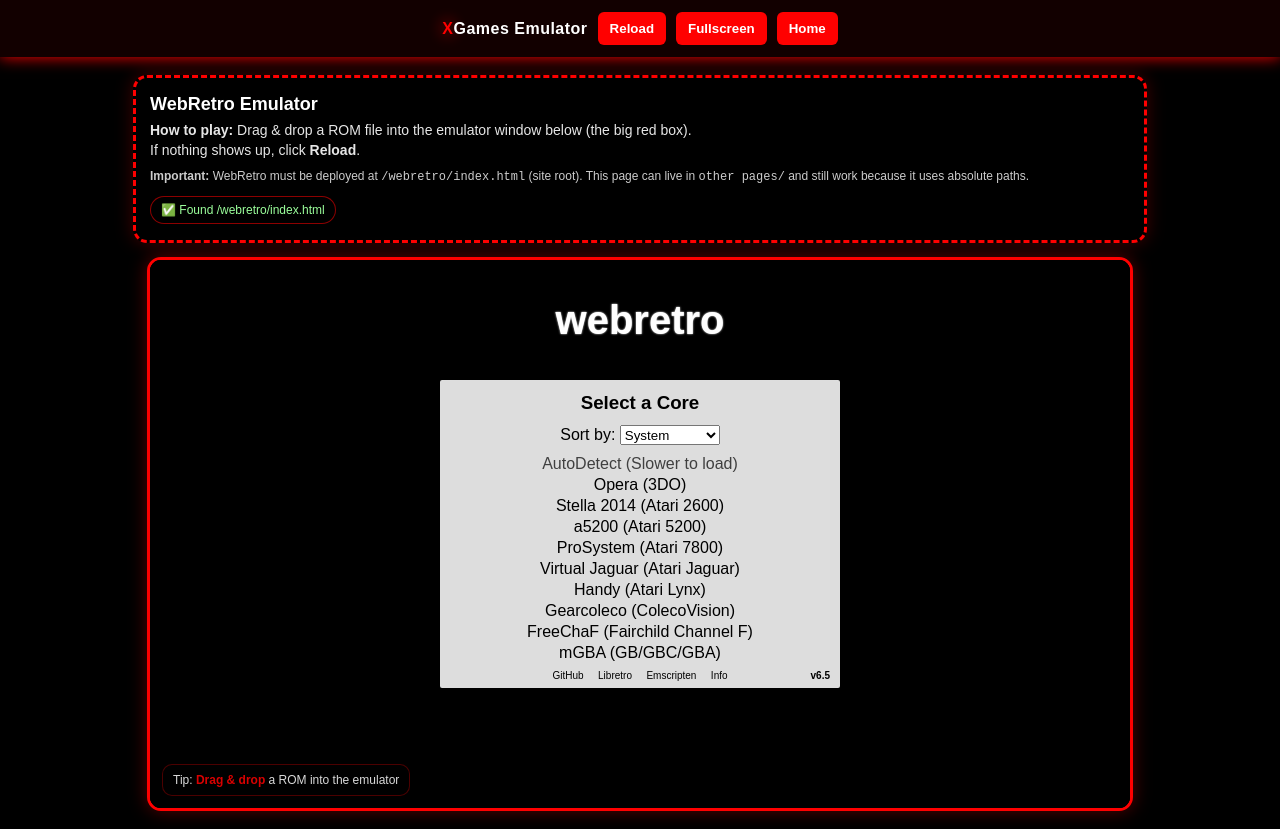
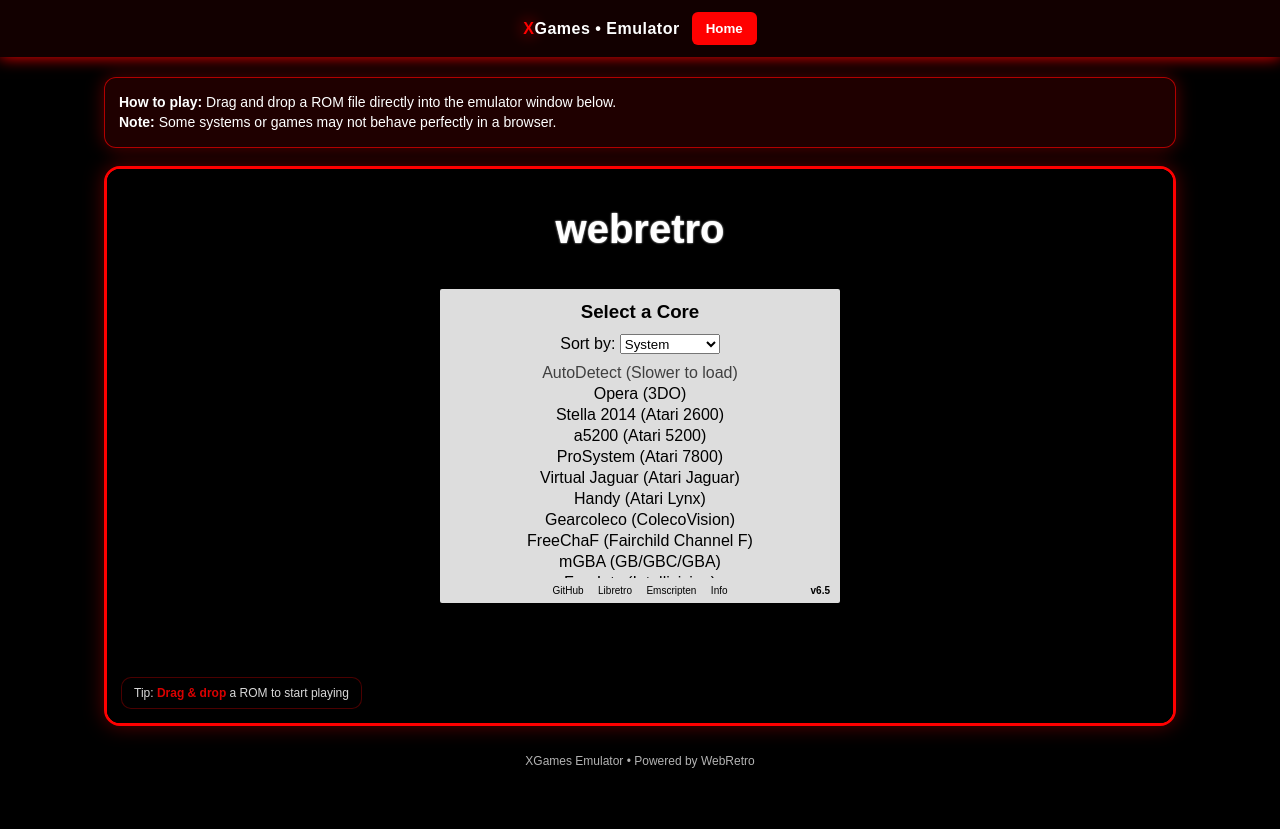
Before and after one commit to Ketchupsupercool/XGames, a website: page other pages/emulator.html in a window 1280 px wide. After the commit the page ends 808 px from the top, so only its background shows below. Drawn offline with Linux system fonts and the light colour scheme; no server answers.

Commit message:
Update emulator.html

```diff
--- a/other pages/emulator.html
+++ b/other pages/emulator.html
@@ -1,60 +1,97 @@
 <!DOCTYPE html>
 <html lang="en">
 <head>
-  <meta charset="utf-8" />
-  <title>Emulator - XGames</title>
+  <meta charset="UTF-8" />
+  <title>Emulator • XGames</title>
   <meta name="viewport" content="width=device-width, initial-scale=1.0"/>
 
   <style>
-    body { margin:0; background:#000; color:#fff; font-family:Arial,sans-serif; text-align:center; overflow:hidden; }
+    :root{
+      --x-red:#ff0000;
+      --border: rgba(255,0,0,0.65);
+      --glow: rgba(255,0,0,0.35);
+    }
+
+    *{ box-sizing:border-box; }
+
+    body{
+      margin:0;
+      font-family: Arial, sans-serif;
+      color:#fff;
+      background:#000;
+      overflow-y:auto;
+    }
+
     a{ color:inherit; text-decoration:none; }
 
     .topbar{
-      position:sticky; top:0; z-index:10;
+      position:sticky;
+      top:0;
+      z-index:10;
       background:rgba(20,0,0,0.95);
       padding:12px 10px;
-      box-shadow:0 0 15px red;
-      display:flex; gap:10px; justify-content:center; align-items:center; flex-wrap:wrap;
+      box-shadow:0 0 15px var(--x-red);
+      display:flex;
+      gap:12px;
+      justify-content:center;
+      align-items:center;
+      flex-wrap:wrap;
     }
-    .brand{ font-weight:bold; letter-spacing:.5px; }
-    .brand .x{ color:red; text-shadow:0 0 15px red; }
+
+    .brand{
+      font-weight:bold;
+      letter-spacing:.5px;
+    }
+    .brand .x{
+      color:var(--x-red);
+      text-shadow:0 0 15px var(--x-red);
+    }
 
     button{
-      background:red; color:#fff; border:none; border-radius:6px;
-      padding:9px 12px; cursor:pointer; font-weight:bold;
+      background:var(--x-red);
+      color:#fff;
+      border:none;
+      border-radius:6px;
+      padding:9px 14px;
+      cursor:pointer;
+      font-weight:bold;
     }
-    button:hover{ background:darkred; box-shadow:0 0 10px red; }
+    button:hover{
+      background:darkred;
+      box-shadow:0 0 10px var(--x-red);
+    }
 
-    .wrap{ padding:18px 12px 18px; height: calc(100vh - 64px); display:flex; flex-direction:column; gap:14px; }
+    .content{
+      max-width:1100px;
+      margin:0 auto;
+      padding:20px 14px 40px;
+      display:flex;
+      flex-direction:column;
+      gap:18px;
+    }
 
-    /* Top hint area (same vibe as your old drop-zone) */
-    .drop-zone{
-      width:min(980px,92vw);
-      margin:0 auto;
-      border:3px dashed red;
-      border-radius:14px;
-      padding:16px 14px;
-      user-select:none;
-      background: rgba(0,0,0,0.35);
-      box-shadow:0 0 18px rgba(255,0,0,0.25);
-      text-align:left;
+    .info{
+      background: rgba(255,0,0,0.12);
+      border:1px solid var(--border);
+      border-radius:12px;
+      padding:14px;
+      box-shadow:0 0 18px var(--glow);
+      font-size:14px;
+      line-height:1.45;
     }
-    .drop-title{ font-size:18px; font-weight:bold; }
-    .hint{ opacity:.9; font-size:14px; margin-top:6px; line-height:1.4; }
-    .small{ opacity:.8; font-size:12px; margin-top:8px; line-height:1.4; }
 
-    /* Emulator shell */
-    .frame-shell{
-      width:min(980px,92vw);
-      margin:0 auto;
-      border:3px solid red;
-      border-radius:14px;
+    .emu-shell{
+      width:100%;
+      height:70vh;
+      min-height:420px;
+      border:3px solid var(--x-red);
+      border-radius:16px;
       overflow:hidden;
       background:#000;
-      box-shadow:0 0 18px rgba(255,0,0,0.35);
-      flex:1;
+      box-shadow:0 0 20px var(--glow);
       position:relative;
     }
+
     iframe{
       width:100%;
       height:100%;
@@ -62,93 +99,52 @@
       background:#000;
     }
 
-    /* Non-blocking overlay hint */
     .overlay{
       position:absolute;
-      left:12px; bottom:12px;
-      padding:8px 10px;
+      left:14px;
+      bottom:14px;
+      padding:8px 12px;
       border-radius:10px;
       border:1px solid rgba(255,0,0,0.35);
       background: rgba(0,0,0,0.55);
       font-size:12px;
       opacity:0.85;
       pointer-events:none;
-      max-width: calc(100% - 24px);
     }
-    .overlay b{ color:red; }
+    .overlay b{ color:var(--x-red); }
 
-    /* Inline status pill */
-    .pill{
-      display:inline-block;
-      padding:6px 10px;
-      border-radius:999px;
-      border:1px solid rgba(255,0,0,0.55);
-      background: rgba(0,0,0,0.35);
+    footer{
+      text-align:center;
+      opacity:0.7;
       font-size:12px;
       margin-top:10px;
     }
-    .ok{ color:#9bff9b; }
-    .bad{ color:#ff9b9b; }
   </style>
 </head>
 
 <body>
+
   <div class="topbar">
-    <div class="brand"><span class="x">X</span>Games Emulator</div>
-    <button id="btnReload">Reload</button>
-    <button id="btnFullscreen">Fullscreen</button>
+    <div class="brand"><span class="x">X</span>Games • Emulator</div>
     <a href="/index.html"><button>Home</button></a>
   </div>
 
-  <div class="wrap">
-    <div class="drop-zone">
-      <div class="drop-title">WebRetro Emulator</div>
-      <div class="hint">
-        <b>How to play:</b> Drag &amp; drop a ROM file into the emulator window below (the big red box).
-        <br/>If nothing shows up, click <b>Reload</b>.
-      </div>
-      <div class="small">
-        <b>Important:</b> WebRetro must be deployed at <code>/webretro/index.html</code> (site root).
-        This page can live in <code>other pages/</code> and still work because it uses absolute paths.
-      </div>
-      <div class="pill" id="pathStatus">Checking /webretro/index.html…</div>
+  <div class="content">
+    <div class="info">
+      <b>How to play:</b> Drag and drop a ROM file directly into the emulator window below.
+      <br>
+      <b>Note:</b> Some systems or games may not behave perfectly in a browser.
     </div>
 
-    <div class="frame-shell" id="shell">
-      <!-- IMPORTANT: No sandbox attribute (it breaks WebRetro) -->
-      <iframe id="emuFrame" src="/webretro/index.html" allowfullscreen></iframe>
-      <div class="overlay">Tip: <b>Drag &amp; drop</b> a ROM into the emulator</div>
+    <div class="emu-shell">
+      <iframe src="/webretro/index.html" allowfullscreen></iframe>
+      <div class="overlay">Tip: <b>Drag &amp; drop</b> a ROM to start playing</div>
     </div>
+
+    <footer>
+      XGames Emulator • Powered by WebRetro
+    </footer>
   </div>
 
-  <script>
-    const frame = document.getElementById("emuFrame");
-    const statusEl = document.getElementById("pathStatus");
-    const btnReload = document.getElementById("btnReload");
-    const btnFullscreen = document.getElementById("btnFullscreen");
-    const shell = document.getElementById("shell");
-
-    // Show whether /webretro/index.html is actually deployed
-    fetch("/webretro/index.html", { method: "GET", cache: "no-store" })
-      .then(r => {
-        if (r.ok) statusEl.innerHTML = '<span class="ok">✅ Found /webretro/index.html</span>';
-        else statusEl.innerHTML = '<span class="bad">❌ /webretro/index.html returned ' + r.status + '</span>';
-      })
-      .catch(() => {
-        statusEl.innerHTML = '<span class="bad">❌ Could not reach /webretro/index.html</span>';
-      });
-
-    btnReload.addEventListener("click", () => {
-      // Force a hard reload of the iframe (cache-bust)
-      const url = new URL(frame.getAttribute("src"), window.location.origin);
-      url.searchParams.set("v", String(Date.now()));
-      frame.src = url.toString();
-    });
-
-    btnFullscreen.addEventListener("click", () => {
-      if (!document.fullscreenElement) shell.requestFullscreen?.();
-      else document.exitFullscreen?.();
-    });
-  </script>
 </body>
 </html>
```
